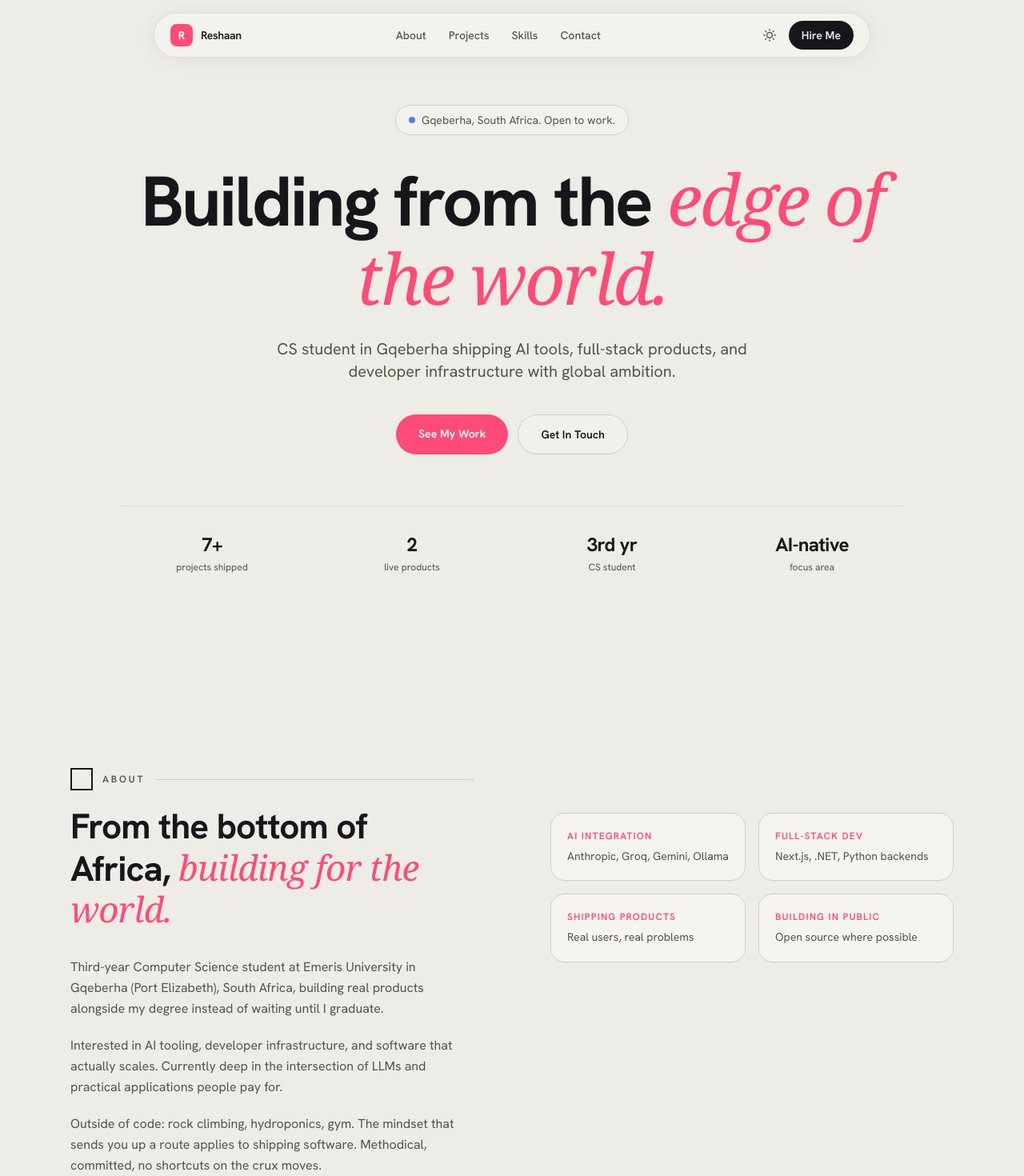
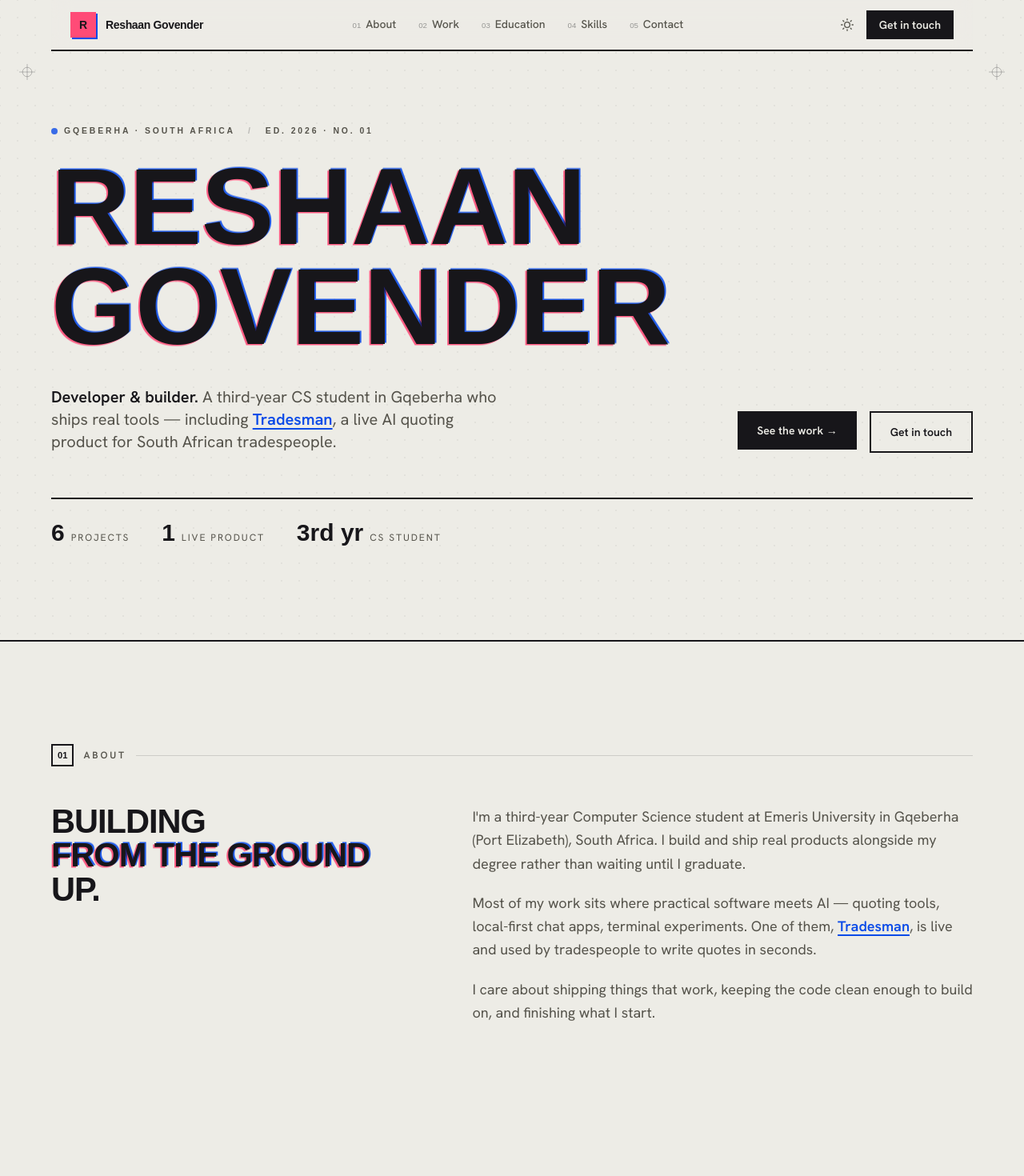
Before and after one commit to resh-o/Portfolio, a Next.js app: page / in a window 1280 px wide. Shown: the top 1470 px of the page at 80% size. Built offline with nearby package versions, Linux system fonts and the light colour scheme; a web font is replaced by a local one.

Commit message:
feat: update About and Hero components with new layout and content; enhance navigation links with numbering

```diff
--- a/components/About.tsx
+++ b/components/About.tsx
@@ -3,77 +3,66 @@
 import { useRef } from 'react'
 import { motion, useInView } from 'framer-motion'
 import SectionLabel from './SectionLabel'
+import Misregister from './Misregister'
 
-const focuses = [
-  { label: 'AI Integration', detail: 'Anthropic, Groq, Gemini, Ollama' },
-  { label: 'Full-Stack Dev', detail: 'Next.js, .NET, Python backends' },
-  { label: 'Shipping Products', detail: 'Real users, real problems' },
-  { label: 'Building in Public', detail: 'Open source where possible' },
-]
+const rise = {
+  initial: { opacity: 0, y: 24 },
+  transition: { duration: 0.7, ease: [0.16, 1, 0.3, 1] as const },
+}
 
 export default function About() {
   const ref = useRef(null)
   const inView = useInView(ref, { once: true, margin: '-80px' })
 
   return (
-    <section id="about" ref={ref} className="py-32 md:py-40">
-      <div className="max-w-6xl mx-auto px-6">
-        <div className="grid md:grid-cols-2 gap-16 md:gap-24 items-start">
+    <section id="about" ref={ref} className="border-t-2 border-ink px-5 py-24 sm:px-6 md:py-32">
+      <div className="mx-auto max-w-6xl">
+        <SectionLabel index="01" className="mb-12">
+          About
+        </SectionLabel>
+
+        <div className="grid gap-10 md:grid-cols-[0.85fr_1.15fr] md:gap-16">
+          <motion.h2
+            {...rise}
+            animate={inView ? { opacity: 1, y: 0 } : {}}
+            className="font-display text-[clamp(1.7rem,3.4vw,2.6rem)] font-bold uppercase leading-[1.02] tracking-tight text-ink"
+          >
+            Building{' '}
+            <Misregister as="span" className="inline-block">
+              from the ground
+            </Misregister>{' '}
+            up.
+          </motion.h2>
 
           <motion.div
-            initial={{ opacity: 0, y: 24 }}
+            {...rise}
+            transition={{ ...rise.transition, delay: 0.12 }}
             animate={inView ? { opacity: 1, y: 0 } : {}}
-            transition={{ duration: 0.7, ease: [0.16, 1, 0.3, 1] }}
+            className="space-y-5 text-lg leading-relaxed text-ink-soft"
           >
-            <SectionLabel className="mb-5">About</SectionLabel>
-            <h2
-              className="font-sans font-bold text-ink leading-[1.15] tracking-[-0.02em] mb-8"
-              style={{ fontSize: 'clamp(1.8rem, 4vw, 2.75rem)' }}
-            >
-              From the bottom of Africa,{' '}
-              <em className="font-serif italic font-normal text-accent">
-                building for the world.
-              </em>
-            </h2>
-
-            <div className="space-y-5 text-ink-soft leading-relaxed">
             <p>
-                Third-year Computer Science student at Emeris University in Gqeberha
-                (Port Elizabeth), South Africa, building real products alongside my degree
-                instead of waiting until I graduate.
+              I&apos;m a third-year Computer Science student at Emeris University in Gqeberha
+              (Port Elizabeth), South Africa. I build and ship real products alongside my degree
+              rather than waiting until I graduate.
             </p>
             <p>
-                Interested in AI tooling, developer infrastructure, and software that actually
-                scales. Currently deep in the intersection of LLMs and practical applications
-                people pay for.
+              Most of my work sits where practical software meets AI — quoting tools, local-first
+              chat apps, terminal experiments. One of them,{' '}
+              <a
+                href="https://tradesman.to"
+                target="_blank"
+                rel="noopener noreferrer"
+                className="font-semibold text-blue underline decoration-2 underline-offset-4 hover:text-pink"
+              >
+                Tradesman
+              </a>
+              , is live and used by tradespeople to write quotes in seconds.
             </p>
             <p>
-                Outside of code: rock climbing, hydroponics, gym. The mindset that sends you
-                up a route applies to shipping software. Methodical, committed, no shortcuts
-                on the crux moves.
+              I care about shipping things that work, keeping the code clean enough to build on,
+              and finishing what I start.
             </p>
-            </div>
           </motion.div>
-
-          <motion.div
-            initial={{ opacity: 0, y: 24 }}
-            animate={inView ? { opacity: 1, y: 0 } : {}}
-            transition={{ delay: 0.15, duration: 0.7, ease: [0.16, 1, 0.3, 1] }}
-            className="grid grid-cols-2 gap-4 md:mt-14"
-          >
-            {focuses.map((f) => (
-              <div
-                key={f.label}
-                className="p-5 rounded-[18px] border border-line bg-surface card-hover"
-              >
-                <div className="text-xs font-semibold tracking-[0.1em] uppercase text-accent mb-2">
-                  {f.label}
-                </div>
-                <div className="text-sm text-ink-soft leading-snug">{f.detail}</div>
-              </div>
-            ))}
-          </motion.div>
-
         </div>
       </div>
     </section>
--- a/components/Hero.tsx
+++ b/components/Hero.tsx
@@ -1,64 +1,105 @@
-const stats = [
-  { value: '7+', label: 'projects shipped' },
-  { value: '2', label: 'live products' },
+import Misregister from './Misregister'
+
+const facts = [
+  { value: '6', label: 'projects' },
+  { value: '1', label: 'live product' },
   { value: '3rd yr', label: 'CS student' },
-  { value: 'AI-native', label: 'focus area' },
 ]
 
 export default function Hero() {
   return (
-    <section className="gradient-mesh relative min-h-screen flex flex-col items-center justify-center overflow-hidden">
-      <div className="absolute inset-0 hero-grid pointer-events-none" aria-hidden />
+    <section className="paper-dots relative flex min-h-[100svh] flex-col justify-center overflow-hidden px-5 pb-14 pt-24 sm:px-6">
+      {/* Print registration marks in the corners */}
+      <RegMark className="left-4 top-20 sm:left-6" />
+      <RegMark className="right-4 top-20 sm:right-6" />
 
-      <div className="relative z-10 max-w-5xl mx-auto px-6 text-center pt-28 pb-16 w-full">
+      <div className="mx-auto w-full max-w-6xl">
+        <div className="rise rise-1 mb-6 flex flex-wrap items-center gap-x-4 gap-y-2 font-display text-[0.65rem] font-semibold uppercase tracking-[0.28em] text-ink-soft">
+          <span className="flex items-center gap-2">
+            <span className="h-2 w-2 animate-pulse rounded-full bg-blue" aria-hidden />
+            Gqeberha · South Africa
+          </span>
+          <span aria-hidden className="text-ink/25">/</span>
+          <span>Ed. 2026 · No. 01</span>
+        </div>
 
-        <div className="hero-el hero-el-1 flex justify-center mb-8">
-          <div className="inline-flex items-center gap-2 px-4 py-2 rounded-full border border-line bg-surface/70 backdrop-blur-sm text-sm text-ink-soft">
-            <span className="w-2 h-2 rounded-full bg-accent-2 animate-pulse" aria-hidden />
-            Gqeberha, South Africa. Open to work.
+        <h1 className="font-display font-bold uppercase leading-[0.92] tracking-tightest text-ink">
+          <span className="sr-only">Reshaan Govender — developer and builder.</span>
+          <Misregister
+            as="span"
+            hover
+            aria-hidden
+            className="rise rise-2 block cursor-default text-[clamp(2.6rem,11vw,8.5rem)]"
+          >
+            Reshaan
+          </Misregister>
+          <Misregister
+            as="span"
+            hover
+            aria-hidden
+            className="rise rise-3 block cursor-default text-[clamp(2.6rem,11vw,8.5rem)]"
+          >
+            Govender
+          </Misregister>
+        </h1>
+
+        <div className="mt-7 grid gap-8 md:mt-9 md:grid-cols-[1.1fr_0.9fr] md:items-end">
+          <p className="rise rise-4 max-w-xl text-lg leading-relaxed text-ink-soft sm:text-xl">
+            <span className="font-semibold text-ink">Developer &amp; builder.</span>{' '}
+            A third-year CS student in Gqeberha who ships real tools — including{' '}
+            <a
+              href="https://tradesman.to"
+              target="_blank"
+              rel="noopener noreferrer"
+              className="font-semibold text-blue underline decoration-2 underline-offset-4 hover:text-pink"
+            >
+              Tradesman
+            </a>
+            , a live AI quoting product for South African tradespeople.
+          </p>
+
+          <div className="rise rise-5 flex flex-col items-start gap-4 sm:flex-row md:justify-end">
+            <a
+              href="#work"
+              className="w-full bg-ink px-6 py-3.5 text-center text-sm font-semibold text-bg transition-transform hover:-translate-y-0.5 sm:w-auto"
+            >
+              See the work →
+            </a>
+            <a
+              href="#contact"
+              className="key-line w-full px-6 py-3.5 text-center text-sm font-semibold text-ink transition-transform hover:-translate-y-0.5 sm:w-auto"
+            >
+              Get in touch
+            </a>
           </div>
         </div>
 
-        <h1
-          className="hero-el hero-el-2 font-sans font-bold text-ink leading-[1.08] tracking-[-0.03em] mb-6"
-          style={{ fontSize: 'clamp(2.8rem, 7.5vw, 5.5rem)' }}
-        >
-          Building from the{' '}
-          <em className="font-serif italic font-normal text-accent">
-            edge of the world.
-          </em>
-        </h1>
-
-        <p className="hero-el hero-el-3 text-ink-soft text-lg md:text-xl max-w-2xl mx-auto leading-relaxed mb-10">
-          CS student in Gqeberha shipping AI tools, full-stack products, and developer
-          infrastructure with global ambition.
-        </p>
-
-        <div className="hero-el hero-el-4 flex flex-col sm:flex-row gap-3 justify-center mb-16">
-          <a
-            href="#projects"
-            className="px-7 py-3.5 rounded-full bg-accent text-white font-semibold text-sm hover:opacity-90 transition-opacity duration-200"
-          >
-            See My Work
-          </a>
-          <a
-            href="#contact"
-            className="px-7 py-3.5 rounded-full border border-line text-ink font-semibold text-sm hover:border-accent hover:text-accent transition-all duration-200 bg-surface/50 backdrop-blur-sm"
-          >
-            Get In Touch
-          </a>
-        </div>
-
-        <div className="hero-el hero-el-5 border-t border-line/70 pt-8 grid grid-cols-2 sm:grid-cols-4 gap-6">
-          {stats.map((s) => (
-            <div key={s.label} className="text-center">
-              <div className="text-2xl font-bold text-ink tracking-tight">{s.value}</div>
-              <div className="text-xs text-ink-soft mt-1">{s.label}</div>
+        <dl className="rise rise-6 mt-10 flex flex-wrap gap-x-10 gap-y-4 border-t-2 border-ink pt-6 md:mt-14">
+          {facts.map((f) => (
+            <div key={f.label} className="flex items-baseline gap-2">
+              <dt className="sr-only">{f.label}</dt>
+              <dd className="font-display text-2xl font-bold tabular-nums text-ink sm:text-3xl">
+                {f.value}
+              </dd>
+              <span className="text-xs uppercase tracking-[0.16em] text-ink-soft">{f.label}</span>
             </div>
           ))}
-        </div>
-
+        </dl>
       </div>
     </section>
   )
 }
+
+function RegMark({ className = '' }: { className?: string }) {
+  return (
+    <svg
+      aria-hidden
+      viewBox="0 0 24 24"
+      className={`pointer-events-none absolute hidden h-5 w-5 text-ink/30 sm:block ${className}`}
+    >
+      <circle cx="12" cy="12" r="7" fill="none" stroke="currentColor" strokeWidth="1" />
+      <line x1="12" y1="0" x2="12" y2="24" stroke="currentColor" strokeWidth="1" />
+      <line x1="0" y1="12" x2="24" y2="12" stroke="currentColor" strokeWidth="1" />
+    </svg>
+  )
+}
--- a/components/Misregister.tsx
+++ b/components/Misregister.tsx
@@ -7,6 +7,8 @@ interface Props {
   className?: string
   /** Re-separate the ink layers on hover (for interactive titles). */
   hover?: boolean
+  /** Any other attributes (e.g. aria-hidden) are forwarded to the root. */
+  [key: string]: unknown
 }
 
 /**
@@ -15,10 +17,10 @@ interface Props {
  * a touch out of registration. On load the ghosts travel in and snap toward
  * registration; `prefers-reduced-motion` renders them already registered.
  */
-export default function Misregister({ children, as = 'span', className = '', hover = false }: Props) {
+export default function Misregister({ children, as = 'span', className = '', hover = false, ...rest }: Props) {
   return createElement(
     as,
-    { className: `riso ${hover ? 'riso-hover' : ''} ${className}` },
+    { className: `riso ${hover ? 'riso-hover' : ''} ${className}`, ...rest },
     <>
       <span className="riso-ghost riso-pink" aria-hidden>{children}</span>
       <span className="riso-ghost riso-blue" aria-hidden>{children}</span>
--- a/components/Navigation.tsx
+++ b/components/Navigation.tsx
@@ -4,10 +4,11 @@ import { useState, useEffect } from 'react'
 import ThemeToggle from './ThemeToggle'
 
 const links = [
-  { label: 'About', href: '#about' },
-  { label: 'Projects', href: '#projects' },
-  { label: 'Skills', href: '#skills' },
-  { label: 'Contact', href: '#contact' },
+  { label: 'About', href: '#about', no: '01' },
+  { label: 'Work', href: '#work', no: '02' },
+  { label: 'Education', href: '#education', no: '03' },
+  { label: 'Skills', href: '#skills', no: '04' },
+  { label: 'Contact', href: '#contact', no: '05' },
 ]
 
 export default function Nav() {
@@ -20,35 +21,41 @@ export default function Nav() {
 
   useEffect(() => {
     document.body.style.overflow = menuOpen ? 'hidden' : ''
-    return () => { document.body.style.overflow = '' }
+    return () => {
+      document.body.style.overflow = ''
+    }
   }, [menuOpen])
 
   return (
     <>
-      <header className="fixed top-0 left-0 right-0 z-50 flex justify-center pt-4 px-4 sm:px-6">
+      <header className="fixed inset-x-0 top-0 z-50">
         <nav
           aria-label="Main navigation"
-          className="w-full max-w-4xl flex items-center justify-between h-14 px-5 rounded-full bg-surface/80 backdrop-blur-xl border border-line/60"
-          style={{ boxShadow: '0 2px 24px rgba(0,0,0,0.06)' }}
+          className="mx-auto flex h-16 max-w-6xl items-center justify-between border-b-2 border-ink bg-bg/85 px-5 backdrop-blur-md sm:px-6"
         >
           <button
             onClick={() => window.scrollTo({ top: 0, behavior: 'smooth' })}
-            className="flex items-center gap-2.5 group"
-            aria-label="Scroll to top"
+            className="group flex items-center gap-3"
+            aria-label="Back to top"
           >
-            <div className="w-7 h-7 rounded-lg bg-accent flex items-center justify-center flex-shrink-0">
-              <span className="text-white font-bold text-sm leading-none" aria-hidden>R</span>
-            </div>
-            <span className="font-semibold text-sm text-ink tracking-tight">Reshaan</span>
+            <span className="flex h-8 w-8 items-center justify-center bg-pink font-display text-sm font-bold text-ink shadow-[2px_2px_0_rgb(var(--blue-rgb))]">
+              R
+            </span>
+            <span className="font-display text-sm font-semibold tracking-tight text-ink">
+              Reshaan&nbsp;Govender
+            </span>
           </button>
 
-          <ul className="hidden md:flex items-center gap-7" role="list">
+          <ul className="hidden items-center gap-7 md:flex" role="list">
             {links.map((link) => (
               <li key={link.href}>
                 <button
                   onClick={() => scrollTo(link.href)}
-                  className="text-sm text-ink-soft hover:text-ink transition-colors duration-200 font-medium"
+                  className="group flex items-baseline gap-1.5 text-sm font-medium text-ink-soft transition-colors hover:text-ink"
                 >
+                  <span className="font-display text-[0.6rem] text-ink/40 group-hover:text-pink">
+                    {link.no}
+                  </span>
                   {link.label}
                 </button>
               </li>
@@ -59,19 +66,19 @@ export default function Nav() {
             <ThemeToggle />
             <button
               onClick={() => scrollTo('#contact')}
-              className="hidden md:block text-sm font-semibold px-4 py-2 rounded-full bg-ink text-bg hover:opacity-85 transition-opacity duration-200"
+              className="hidden bg-ink px-4 py-2 text-sm font-semibold text-bg transition-transform hover:-translate-y-0.5 md:block"
             >
-              Hire Me
+              Get in touch
             </button>
             <button
-              onClick={() => setMenuOpen(!menuOpen)}
-              className="md:hidden w-9 h-9 flex flex-col items-center justify-center gap-1.5"
+              onClick={() => setMenuOpen((v) => !v)}
+              className="flex h-11 w-11 flex-col items-center justify-center gap-1.5 md:hidden"
               aria-label={menuOpen ? 'Close menu' : 'Open menu'}
               aria-expanded={menuOpen}
             >
-              <span className={`block w-5 h-0.5 bg-ink-soft transition-all duration-300 ${menuOpen ? 'rotate-45 translate-y-2' : ''}`} />
-              <span className={`block w-5 h-0.5 bg-ink-soft transition-all duration-300 ${menuOpen ? 'opacity-0' : ''}`} />
-              <span className={`block w-5 h-0.5 bg-ink-soft transition-all duration-300 ${menuOpen ? '-rotate-45 -translate-y-2' : ''}`} />
+              <span className={`block h-0.5 w-6 bg-ink transition-transform duration-300 ${menuOpen ? 'translate-y-2 rotate-45' : ''}`} />
+              <span className={`block h-0.5 w-6 bg-ink transition-opacity duration-300 ${menuOpen ? 'opacity-0' : ''}`} />
+              <span className={`block h-0.5 w-6 bg-ink transition-transform duration-300 ${menuOpen ? '-translate-y-2 -rotate-45' : ''}`} />
             </button>
           </div>
         </nav>
@@ -79,7 +86,7 @@ export default function Nav() {
 
       {menuOpen && (
         <div
-          className="fixed inset-0 z-40 bg-bg/96 backdrop-blur-xl flex flex-col items-center justify-center gap-8 md:hidden"
+          className="fixed inset-0 z-40 flex flex-col justify-center gap-2 bg-pink px-6 pt-16 md:hidden"
           role="dialog"
           aria-label="Mobile navigation"
         >
@@ -87,16 +94,19 @@ export default function Nav() {
             <button
               key={link.href}
               onClick={() => scrollTo(link.href)}
-              className="text-4xl font-semibold text-ink hover:text-accent transition-colors duration-200"
+              className="flex items-baseline gap-4 border-b-2 border-ink/20 py-4 text-left"
             >
-              {link.label}
+              <span className="font-display text-sm font-bold text-ink/50">{link.no}</span>
+              <span className="font-display text-[2.25rem] font-bold leading-none tracking-tight text-ink">
+                {link.label}
+              </span>
             </button>
           ))}
           <button
             onClick={() => scrollTo('#contact')}
-            className="mt-4 px-8 py-3 rounded-full bg-ink text-bg font-semibold text-lg"
+            className="mt-8 bg-ink px-6 py-4 text-center text-base font-semibold text-bg"
           >
-            Hire Me
+            Get in touch →
           </button>
         </div>
       )}
```
Lines whose indentation alone changed are shown as unchanged.
